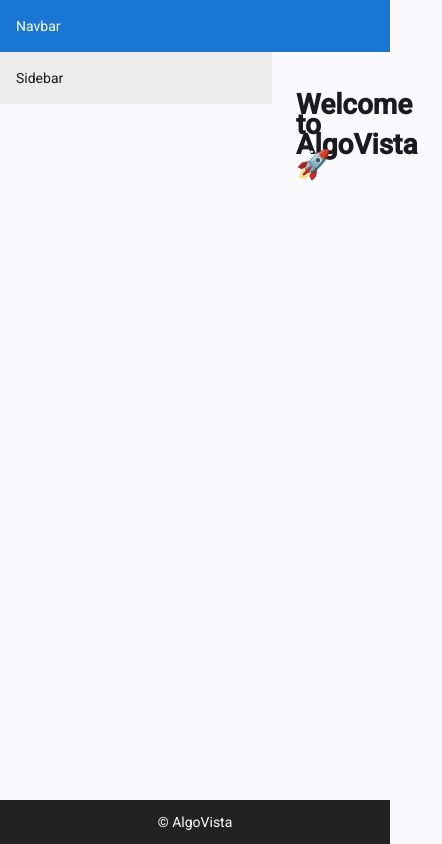
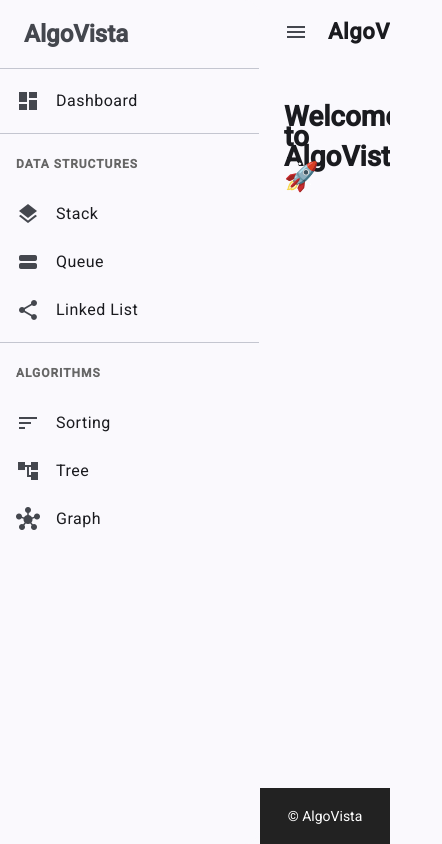
Before and after one commit to Gobika-Krishna/algovista, an Angular app: page / in a window 390 px wide. Shown: the whole page, 442 px wide, since content can reach past the window. Built offline with nearby package versions, Linux system fonts and the light colour scheme.

Commit message:
feat(layout): create responsive application shell

```diff
--- a/src/app/layout/footer/footer.scss
+++ b/src/app/layout/footer/footer.scss
@@ -1,6 +1,17 @@
 footer {
+
+    height: 56px;
+
+    display: flex;
+
+    justify-content: center;
+
+    align-items: center;
+
     background: #222;
+
     color: white;
-    padding: 12px;
-    text-align: center;
+
+    font-size: 14px;
+
 }
--- a/src/app/layout/navbar/navbar.html
+++ b/src/app/layout/navbar/navbar.html
@@ -1,3 +1,39 @@
-<header>
-    Navbar
-</header>
+<mat-toolbar color="primary" class="navbar">
+
+    <div class="logo-section">
+
+        <button mat-icon-button>
+
+            <mat-icon>menu</mat-icon>
+
+        </button>
+
+        <span class="logo">
+
+            AlgoVista
+
+        </span>
+
+    </div>
+
+    <span class="spacer"></span>
+
+    <button mat-icon-button>
+
+        <mat-icon>search</mat-icon>
+
+    </button>
+
+    <button mat-icon-button>
+
+        <mat-icon>code</mat-icon>
+
+    </button>
+
+    <button mat-icon-button>
+
+        <mat-icon>dark_mode</mat-icon>
+
+    </button>
+
+</mat-toolbar>
--- a/src/app/layout/navbar/navbar.scss
+++ b/src/app/layout/navbar/navbar.scss
@@ -1,5 +1,35 @@
-header {
-    background: #1976d2;
-    color: white;
-    padding: 16px;
+.navbar {
+
+    display: flex;
+
+    align-items: center;
+
+    height: 64px;
+
 }
+
+.logo-section {
+
+    display: flex;
+
+    align-items: center;
+
+    gap: 12px;
+
+}
+
+.logo {
+
+    font-size: 22px;
+
+    font-weight: 600;
+
+    letter-spacing: .5px;
+
+}
+
+.spacer {
+
+    flex: 1;
+
+}
--- a/src/app/layout/shell/shell.html
+++ b/src/app/layout/shell/shell.html
@@ -1,17 +1,27 @@
-<div class="shell">
+<mat-sidenav-container class="shell-container">
 
-    <app-navbar></app-navbar>
-
-    <div class="content">
+    <mat-sidenav mode="side" opened class="sidebar">
 
         <app-sidebar></app-sidebar>
 
-        <main class="page">
-            <router-outlet></router-outlet>
-        </main>
+    </mat-sidenav>
 
-    </div>
+    <mat-sidenav-content>
 
-    <app-footer></app-footer>
+        <div class="layout">
 
-</div>
+            <app-navbar></app-navbar>
+
+            <main class="page-content">
+
+                <router-outlet></router-outlet>
+
+            </main>
+
+            <app-footer></app-footer>
+
+        </div>
+
+    </mat-sidenav-content>
+
+</mat-sidenav-container>
--- a/src/app/layout/shell/shell.scss
+++ b/src/app/layout/shell/shell.scss
@@ -1,15 +1,18 @@
-.shell {
+.shell-container {
+  height: 100vh;
+}
+
+.layout {
   display: flex;
   flex-direction: column;
   min-height: 100vh;
 }
 
-.content {
-  display: flex;
-  flex: 1;
-}
-
-.page {
+.page-content {
   flex: 1;
   padding: 24px;
 }
+
+.sidebar {
+  width: 260px;
+}
--- a/src/app/layout/sidebar/sidebar.html
+++ b/src/app/layout/sidebar/sidebar.html
@@ -1,3 +1,95 @@
-<aside>
-    Sidebar
-</aside>
+<div class="sidebar">
+
+    <div class="title">
+
+        AlgoVista
+
+    </div>
+
+    <mat-divider></mat-divider>
+
+    <mat-nav-list>
+
+        <a mat-list-item>
+
+            <mat-icon matListItemIcon>dashboard</mat-icon>
+
+            <span matListItemTitle>Dashboard</span>
+
+        </a>
+
+    </mat-nav-list>
+
+    <mat-divider></mat-divider>
+
+    <div class="section-title">
+
+        Data Structures
+
+    </div>
+
+    <mat-nav-list>
+
+        <a mat-list-item>
+
+            <mat-icon matListItemIcon>layers</mat-icon>
+
+            <span matListItemTitle>Stack</span>
+
+        </a>
+
+        <a mat-list-item>
+
+            <mat-icon matListItemIcon>view_stream</mat-icon>
+
+            <span matListItemTitle>Queue</span>
+
+        </a>
+
+        <a mat-list-item>
+
+            <mat-icon matListItemIcon>share</mat-icon>
+
+            <span matListItemTitle>Linked List</span>
+
+        </a>
+
+    </mat-nav-list>
+
+    <mat-divider></mat-divider>
+
+    <div class="section-title">
+
+        Algorithms
+
+    </div>
+
+    <mat-nav-list>
+
+        <a mat-list-item>
+
+            <mat-icon matListItemIcon>sort</mat-icon>
+
+            <span matListItemTitle>Sorting</span>
+
+        </a>
+
+        <a mat-list-item>
+
+            <mat-icon matListItemIcon>account_tree</mat-icon>
+
+            <span matListItemTitle>Tree</span>
+
+        </a>
+
+        <a mat-list-item>
+
+            <mat-icon matListItemIcon>hub</mat-icon>
+
+            <span matListItemTitle>Graph</span>
+
+        </a>
+
+    </mat-nav-list>
+
+</div>
--- a/src/app/layout/sidebar/sidebar.scss
+++ b/src/app/layout/sidebar/sidebar.scss
@@ -1,5 +1,35 @@
-aside {
-    width: 240px;
-    background: #ececec;
-    padding: 16px;
+.sidebar {
+
+    height: 100%;
+
+    display: flex;
+
+    flex-direction: column;
+
 }
+
+.title {
+
+    font-size: 24px;
+
+    font-weight: 700;
+
+    padding: 24px;
+
+}
+
+.section-title {
+
+    padding: 20px 16px 8px;
+
+    font-size: 12px;
+
+    text-transform: uppercase;
+
+    font-weight: 700;
+
+    color: #666;
+
+    letter-spacing: 1px;
+
+}
```
Also changed, not shown: src/app/layout/navbar/navbar.ts (+12 -3 lines), src/app/layout/shell/shell.ts (+7 -1 lines), src/app/layout/sidebar/sidebar.ts (+12 -3 lines).
